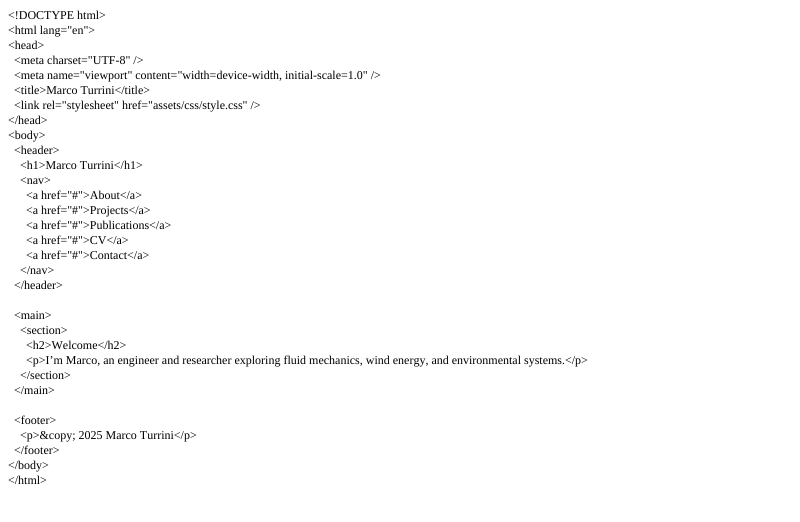
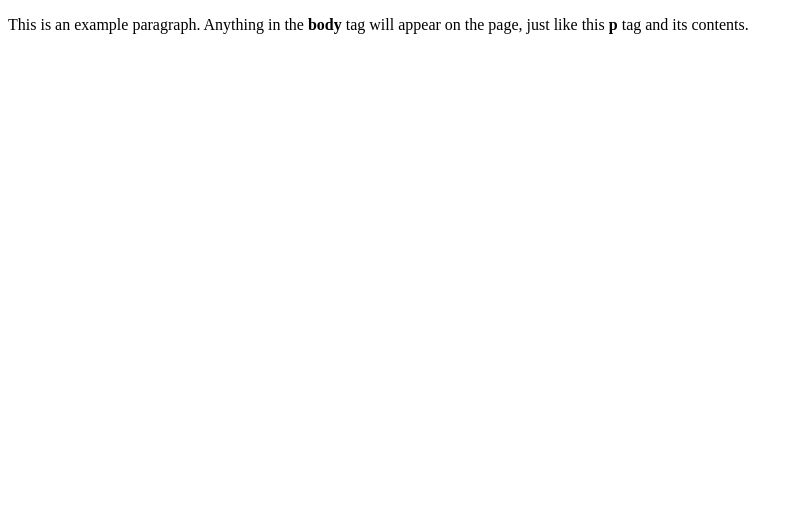
Before and after one commit to marcoturro/website, a plain HTML site: page index.html in a window 1280 px wide. Shown: the whole page, without its empty margins (0-800 px from the left). Drawn offline with Linux system fonts and the light colour scheme.

Commit message:
Update index.html

```diff
--- a/index.html
+++ b/index.html
@@ -1,49 +1,9 @@
-<!DOCTYPE html PUBLIC "-//W3C//DTD HTML 4.01//EN" "http://www.w3.org/TR/html4/strict.dtd">
+<!doctype html>
 <html>
-<head>
-  <meta http-equiv="Content-Type" content="text/html; charset=utf-8">
-  <meta http-equiv="Content-Style-Type" content="text/css">
-  <title></title>
-  <meta name="Generator" content="Cocoa HTML Writer">
-  <meta name="CocoaVersion" content="2299.5">
-  <style type="text/css">
-    p.p1 {margin: 0.0px 0.0px 0.0px 0.0px; font: 12.0px Times; -webkit-text-stroke: #000000}
-    p.p2 {margin: 0.0px 0.0px 0.0px 0.0px; font: 12.0px Times; -webkit-text-stroke: #000000; min-height: 14.0px}
-    span.s1 {font-kerning: none}
-  </style>
-</head>
-<body>
-<p class="p1"><span class="s1">&lt;!DOCTYPE html&gt;</span></p>
-<p class="p1"><span class="s1">&lt;html lang="en"&gt;</span></p>
-<p class="p1"><span class="s1">&lt;head&gt;</span></p>
-<p class="p1"><span class="s1"><span class="Apple-converted-space">  </span>&lt;meta charset="UTF-8" /&gt;</span></p>
-<p class="p1"><span class="s1"><span class="Apple-converted-space">  </span>&lt;meta name="viewport" content="width=device-width, initial-scale=1.0" /&gt;</span></p>
-<p class="p1"><span class="s1"><span class="Apple-converted-space">  </span>&lt;title&gt;Marco Turrini&lt;/title&gt;</span></p>
-<p class="p1"><span class="s1"><span class="Apple-converted-space">  </span>&lt;link rel="stylesheet" href="assets/css/style.css" /&gt;</span></p>
-<p class="p1"><span class="s1">&lt;/head&gt;</span></p>
-<p class="p1"><span class="s1">&lt;body&gt;</span></p>
-<p class="p1"><span class="s1"><span class="Apple-converted-space">  </span>&lt;header&gt;</span></p>
-<p class="p1"><span class="s1"><span class="Apple-converted-space">    </span>&lt;h1&gt;Marco Turrini&lt;/h1&gt;</span></p>
-<p class="p1"><span class="s1"><span class="Apple-converted-space">    </span>&lt;nav&gt;</span></p>
-<p class="p1"><span class="s1"><span class="Apple-converted-space">      </span>&lt;a href="#"&gt;About&lt;/a&gt;</span></p>
-<p class="p1"><span class="s1"><span class="Apple-converted-space">      </span>&lt;a href="#"&gt;Projects&lt;/a&gt;</span></p>
-<p class="p1"><span class="s1"><span class="Apple-converted-space">      </span>&lt;a href="#"&gt;Publications&lt;/a&gt;</span></p>
-<p class="p1"><span class="s1"><span class="Apple-converted-space">      </span>&lt;a href="#"&gt;CV&lt;/a&gt;</span></p>
-<p class="p1"><span class="s1"><span class="Apple-converted-space">      </span>&lt;a href="#"&gt;Contact&lt;/a&gt;</span></p>
-<p class="p1"><span class="s1"><span class="Apple-converted-space">    </span>&lt;/nav&gt;</span></p>
-<p class="p1"><span class="s1"><span class="Apple-converted-space">  </span>&lt;/header&gt;</span></p>
-<p class="p2"><span class="s1"></span><br></p>
-<p class="p1"><span class="s1"><span class="Apple-converted-space">  </span>&lt;main&gt;</span></p>
-<p class="p1"><span class="s1"><span class="Apple-converted-space">    </span>&lt;section&gt;</span></p>
-<p class="p1"><span class="s1"><span class="Apple-converted-space">      </span>&lt;h2&gt;Welcome&lt;/h2&gt;</span></p>
-<p class="p1"><span class="s1"><span class="Apple-converted-space">      </span>&lt;p&gt;I’m Marco, an engineer and researcher exploring fluid mechanics, wind energy, and environmental systems.&lt;/p&gt;</span></p>
-<p class="p1"><span class="s1"><span class="Apple-converted-space">    </span>&lt;/section&gt;</span></p>
-<p class="p1"><span class="s1"><span class="Apple-converted-space">  </span>&lt;/main&gt;</span></p>
-<p class="p2"><span class="s1"></span><br></p>
-<p class="p1"><span class="s1"><span class="Apple-converted-space">  </span>&lt;footer&gt;</span></p>
-<p class="p1"><span class="s1"><span class="Apple-converted-space">    </span>&lt;p&gt;&amp;copy; 2025 Marco Turrini&lt;/p&gt;</span></p>
-<p class="p1"><span class="s1"><span class="Apple-converted-space">  </span>&lt;/footer&gt;</span></p>
-<p class="p1"><span class="s1">&lt;/body&gt;</span></p>
-<p class="p1"><span class="s1">&lt;/html&gt;</span></p>
-</body>
+  <head>
+    <title>This is the title of the webpage!</title>
+  </head>
+  <body>
+    <p>This is an example paragraph. Anything in the <strong>body</strong> tag will appear on the page, just like this <strong>p</strong> tag and its contents.</p>
+  </body>
 </html>
```
